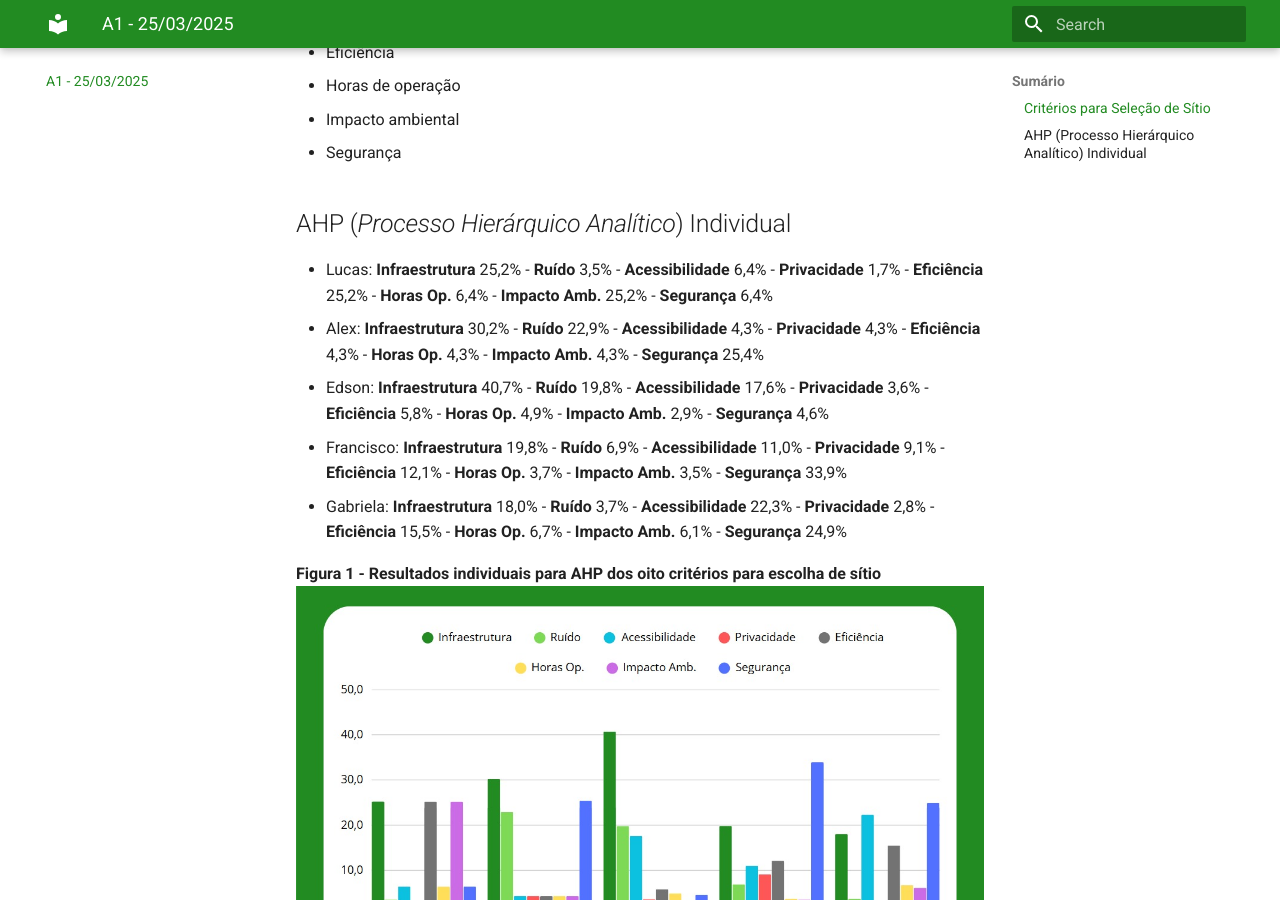
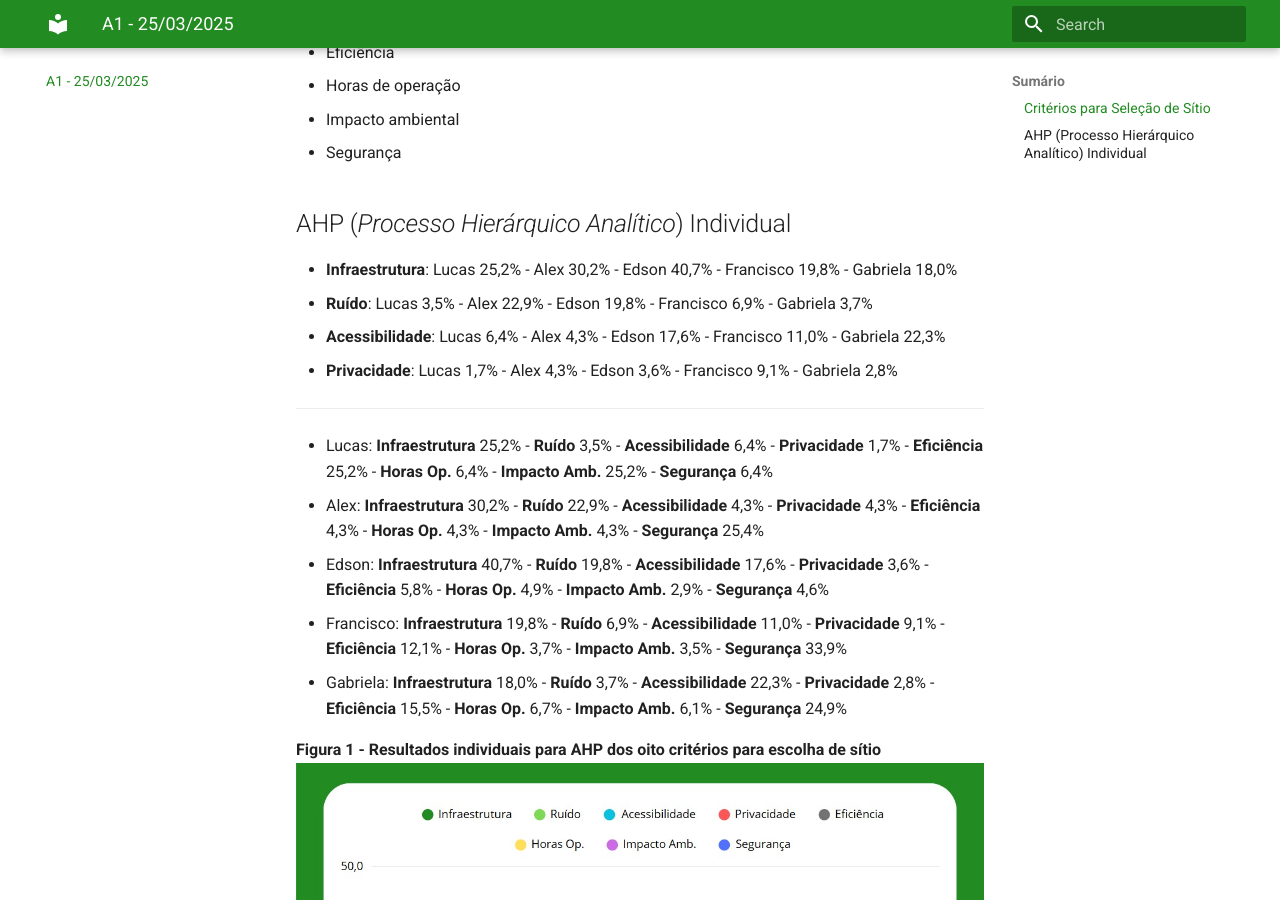
Before and after one commit to Lirucas/ProjetoTesteMkDocs, an MkDocs documentation site: the page built from docs/atv2.md, in a window 1280 px wide and 900 px high, scrolled down 439 px. Built offline with MkDocs 1.6.1 and Material for MkDocs 9.7.7, drawn with Linux system fonts in a browser that asks for light colours.

Commit message:
Alterações no conteúdo e configuração do site

```diff
--- a/docs/atv2.md
+++ b/docs/atv2.md
@@ -15,6 +15,14 @@ Introdução
 
 ## AHP (*Processo Hierárquico Analítico*) Individual ##
 
+- **Infraestrutura**: Lucas 25,2% - Alex 30,2% - Edson 40,7% - Francisco 19,8% - Gabriela 18,0%
+- **Ruído**: Lucas 3,5% - Alex 22,9% - Edson 19,8% - Francisco 6,9% - Gabriela 3,7%
+- **Acessibilidade**: Lucas 6,4% - Alex 4,3% - Edson 17,6% - Francisco 11,0% - Gabriela 22,3%
+- **Privacidade**: Lucas 1,7% - Alex 4,3% - Edson 3,6% - Francisco 9,1% - Gabriela 2,8%
+
+
+---
+
 - Lucas: **Infraestrutura** 25,2% - **Ruído** 3,5% - **Acessibilidade** 6,4% - **Privacidade** 1,7% - **Eficiência** 25,2% - **Horas Op.** 6,4% - **Impacto Amb.** 25,2% - **Segurança** 6,4%
 - Alex: **Infraestrutura** 30,2% - **Ruído** 22,9% - **Acessibilidade** 4,3% - **Privacidade** 4,3% - **Eficiência** 4,3% - **Horas Op.** 4,3% - **Impacto Amb.** 4,3% - **Segurança** 25,4%
 - Edson: **Infraestrutura** 40,7% - **Ruído** 19,8% - **Acessibilidade** 17,6% - **Privacidade** 3,6% - **Eficiência** 5,8% - **Horas Op.** 4,9% - **Impacto Amb.** 2,9% - **Segurança** 4,6%
```
